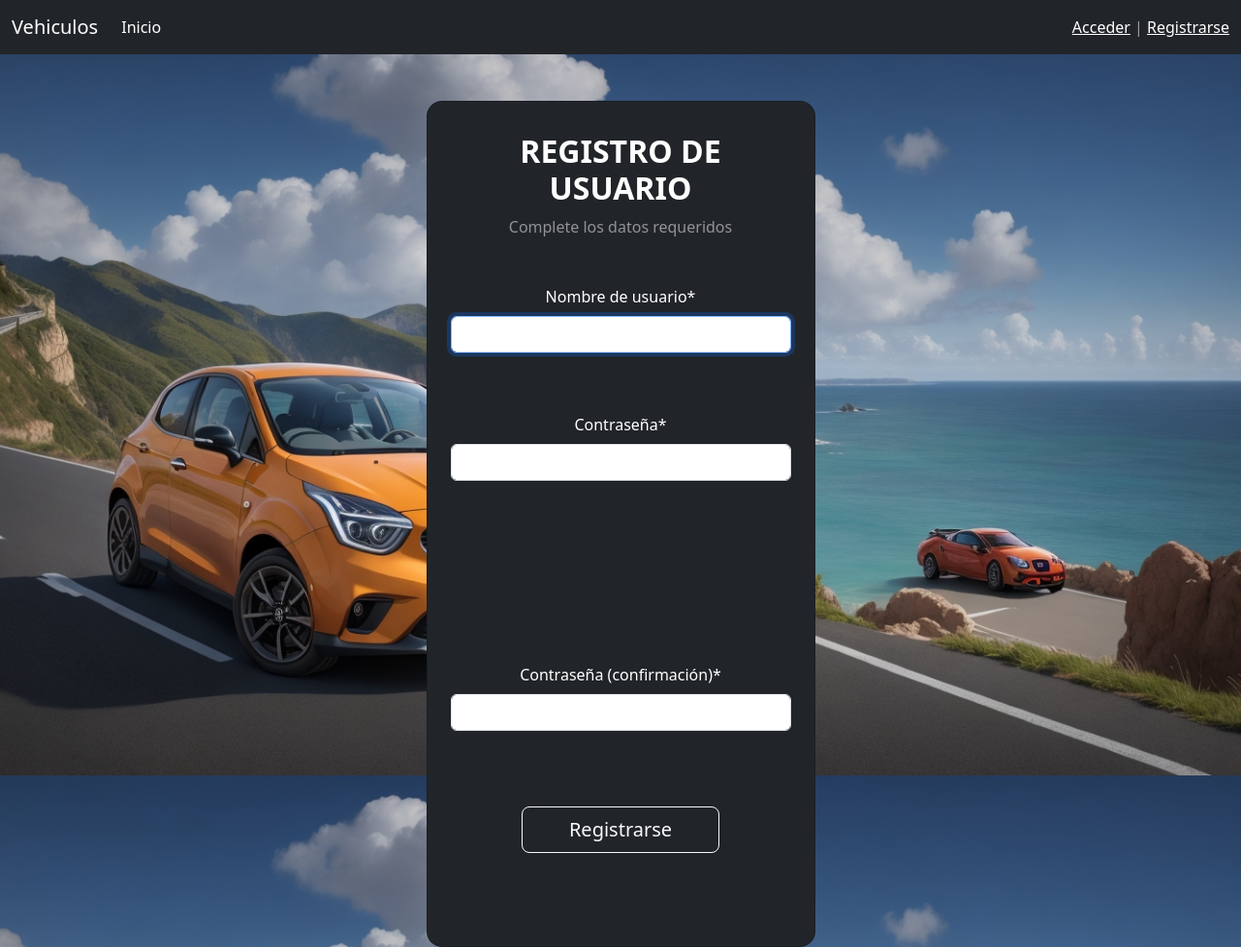
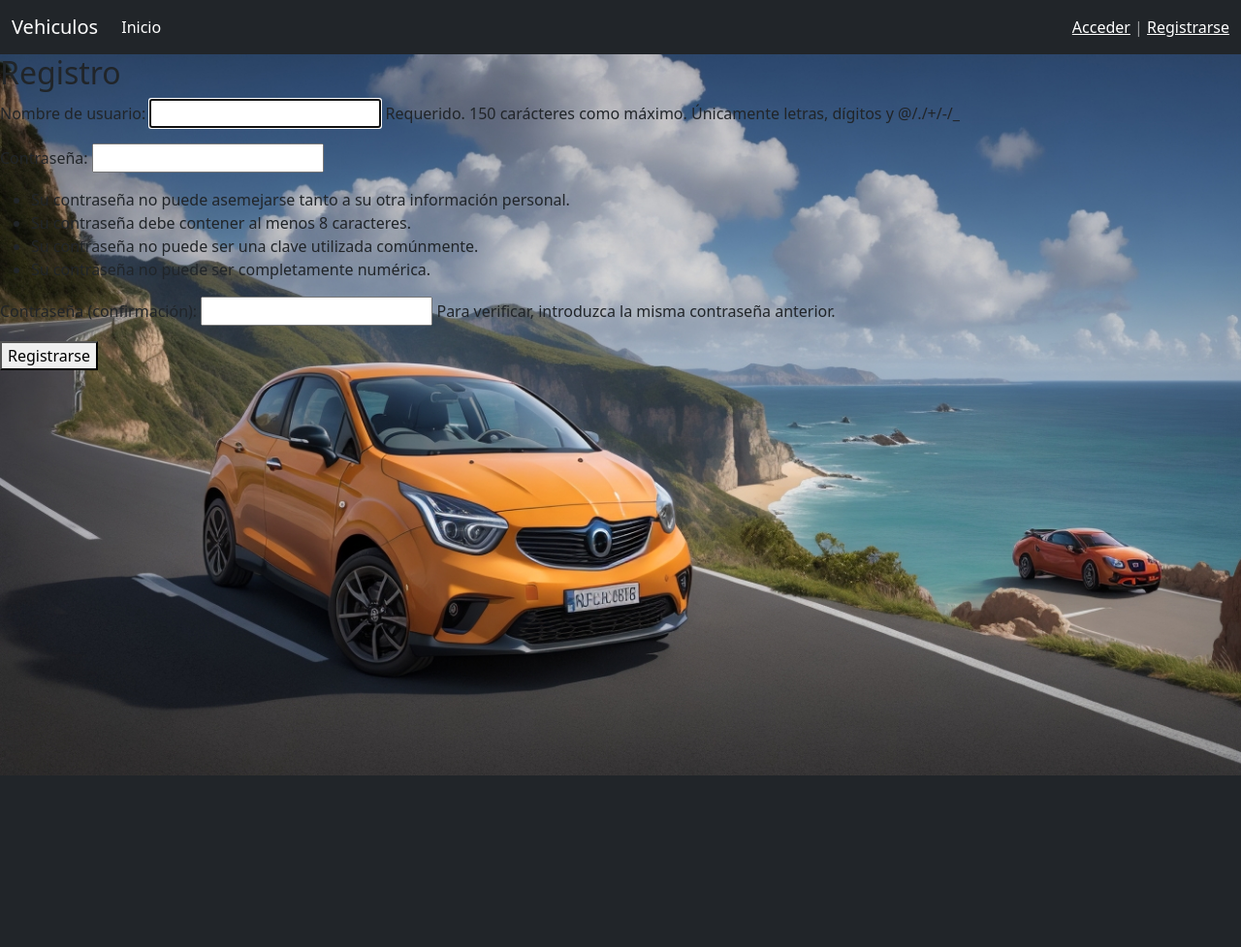
Before and after one commit to JIgnacioGO/proyecto_vehiculos_django, a Django app: page /signup/ in a window 1280 px wide. Shown: the whole page at 97% size. After the commit the page ends 800 px from the top, so only its background shows below. Run offline with Django 4.2, Linux system fonts and the light colour scheme; some libraries are stand-ins or nearby versions.

Commit message:
Revertiendo a la versión anterior

```diff
--- a/templates/registration/signup.html
+++ b/templates/registration/signup.html
@@ -1,44 +1,10 @@
 {% extends 'base.html' %}
 
 {% block content %}
-
-{% load crispy_forms_tags %}
-
-
-<section class="vh-100 gradient-custom">
-    <div class="container h-100">
-        <div class="row d-flex justify-content-center align-items-center h-90 m-5">
-            <div class="col-12 col-md-8 col-lg-6 col-xl-5">
-                <div class="card bg-dark text-white" style="border-radius: 1rem;">
-                    <div class="card-body p-4 text-center">
-
-                        <div class="mb-md-5 mt-md-2 pb-2">
-
-                            <h2 class="fw-bold mb-2 text-uppercase">Registro de usuario</h2>
-                            <p class="text-white-50 mb-5">Complete los datos requeridos</p>
-
-                            <form method="post" action="">
-                                {% csrf_token %}
-
-                                {{ form | crispy}}
-
-
-                                <div class="pt-3">
-                                    <button class="btn btn-outline-light btn-lg px-5" type="submit">Registrarse</button>
-
-                                </div>
-                            </form>
-                        </div>
-
-
-                    </div>
-                </div>
-            </div>
-        </div>
-    </div>
-</section>
-
-
-
-
+<h2>Registro</h2>
+<form method="post">
+    {% csrf_token %}
+    {{ form.as_p }}
+    <button type="submit">Registrarse</button>
+</form>
 {% endblock %}
```
Also changed, not shown: templates/registration/login.html (+6 -27 lines), db.sqlite3, vercel.json.
